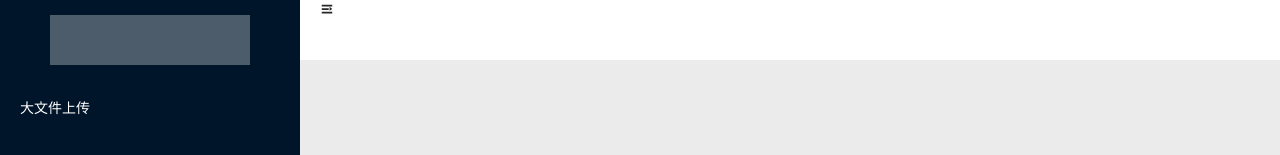
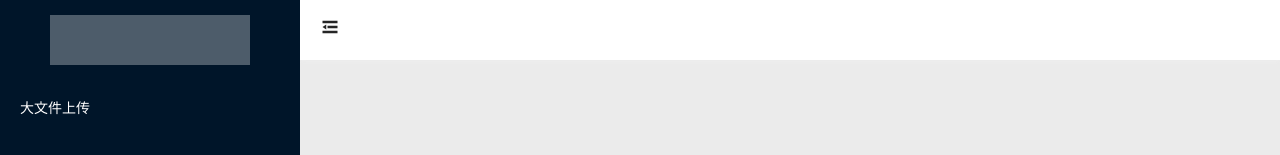
Before and after one commit to kricn/vue-admin-template, a Vue app in the folder demo/: page / in a window 1280 px wide. Shown: the top 155 px of the page. Built offline with nearby package versions, Linux system fonts and the light colour scheme.

Commit message:
页面整体布局

```diff
--- a/demo/src/layout/Header.vue
+++ b/demo/src/layout/Header.vue
@@ -1,14 +1,39 @@
 <template>
-  <div class="header flex">
-    <div class="trigger">
-      <el-icon><Expand /></el-icon>
+  <div class="header fvertical">
+    <div class="trigger" @click="handleTrigger">
+      <el-icon>
+        <Expand v-if="trigger" />
+        <Fold v-else />
+      </el-icon>
     </div>
   </div>
 </template>
 
 <script setup lang='ts'>
-import {Expand} from '@element-plus/icons-vue'
+import { defineEmits } from 'vue'
+import { Expand, Fold } from '@element-plus/icons-vue'
+
+defineProps({
+  trigger: {
+    type: Boolean,
+    default: false,
+  }
+})
+
+const triggerEmit = defineEmits(['menuTrigger'])
+
+const handleTrigger = () => {
+  triggerEmit('menuTrigger')
+}
+
 </script>
 
 <style lang="scss" scoped>
+.header {
+  height: 100%;
+  .el-icon {
+    font-size: 20px;
+    cursor: pointer;
+  }
+}
 </style>
--- a/demo/src/layout/Menu.vue
+++ b/demo/src/layout/Menu.vue
@@ -1,31 +1,33 @@
 <template>
   <el-menu
-    :collapse="isCollapse"
+    :collapse="trigger"
     background-color="#001529"
     text-color="#fff"
     active-text-color="#fff"
   >
+
+      <div class="logo">
+        <div class="inner"></div>
+      </div>
     <MenuItem v-for="item in menus" :info="item" />
   </el-menu>
 </template>
 <script lang="ts">
-import { defineComponent, ref } from 'vue'
+import { defineComponent } from 'vue'
 import MenuItem from './MenuItem.vue';
 import menus from '@/router/menu'
 export default defineComponent({
   name: "Menu",
   components: { MenuItem },
-
+  props: {
+    trigger: {
+      type: Boolean,
+      default: false,
+    }
+  },
   setup() {
-    // 菜单收起展开
-    const isCollapse = ref<boolean>(false)
-    const trigger = () => {
-      isCollapse.value = !isCollapse.value
-    }
 
     return {
-      isCollapse,
-      trigger,
       menus
     }
   }
--- a/demo/src/layout/MenuItem.vue
+++ b/demo/src/layout/MenuItem.vue
@@ -1,5 +1,7 @@
 <template>
-  <el-menu-item v-if="!info.children" :index="info.path" @click="toPage(info)">{{info?.meta?.title}}</el-menu-item>
+  <el-menu-item v-if="!info.children" :index="info.path" @click="toPage(info)">
+    <span>{{info?.meta?.title}}</span>
+  </el-menu-item>
   <template v-if="info.children && info.children.length > 1">
     <el-sub-menu :index="info.path">
       <template #title><span>{{info?.meta?.title}}</span></template>
--- a/demo/src/layout/index.vue
+++ b/demo/src/layout/index.vue
@@ -1,6 +1,6 @@
 <template>
   <el-container class="container">
-    <el-aside class="flex">
+    <el-aside class="flex" :width="isCollapse ? '0px' : '300px'">
       <div class="logo">
         <div class="inner"></div>
       </div>
@@ -8,7 +8,7 @@
     </el-aside>
     <el-container>
       <el-header>
-        <Header />
+        <Header @menuTrigger="toggleCollapse" :trigger="isCollapse" />
       </el-header>
       <el-main>
         <router-view />
@@ -17,8 +17,17 @@
   </el-container>
 </template>
 <script setup lang="ts">
+import { ref } from 'vue'
 import Menu from './Menu.vue'
 import Header from './Header.vue'
+
+// 菜单收起展开
+const isCollapse = ref<boolean>(false)
+
+const toggleCollapse = () => {
+  isCollapse.value = !isCollapse.value
+}
+
 </script>
 <style lang="scss" scoped>
 .el-container {
@@ -27,6 +36,8 @@ import Header from './Header.vue'
     height: 100vh;
     flex-direction: column;
     position: relative;
+    transition: all 0.3s;
+    overflow-x: hidden;
     .trigger {
       position: absolute;
       top: 10px;
--- a/demo/src/styles/index.scss
+++ b/demo/src/styles/index.scss
@@ -21,22 +21,20 @@ body {
 }
 
 /* flex布局 */
-.flex { display: flex; flex-wrap: wrap; }
+.flex { display: flex; }
 .f1 { flex: 1; }
 .f2 { flex: 2; }
 .f3 { flex: 3; }
-/* 不换行 */
-.flex { flex-wrap: nowrap; }
 /* 垂直居中 */
-.fvertical { align-items: center; }
+.fvertical { display: flex; align-items: center; }
 /* 水平居中 */
-.fcenter { justify-content: center; }
+.fcenter { display: flex; justify-content: center; }
 /* 右对齐 */
-.fright { flex-direction: row; justify-content: flex-end; }
+.fright { display: flex; flex-direction: row; justify-content: flex-end; }
 /* 两端对齐 */
-.fbetween { justify-content: space-between; }
+.fbetween { display: flex; justify-content: space-between; }
 /* 贴底对齐 */
-.fbottom { align-items: flex-end }
+.fbottom { display: flex; align-items: flex-end }
 /* 溢出...显示 当前节点生效 */
 .ellipsis { overflow: hidden; text-overflow: ellipsis; white-space: nowrap; }
 
```
